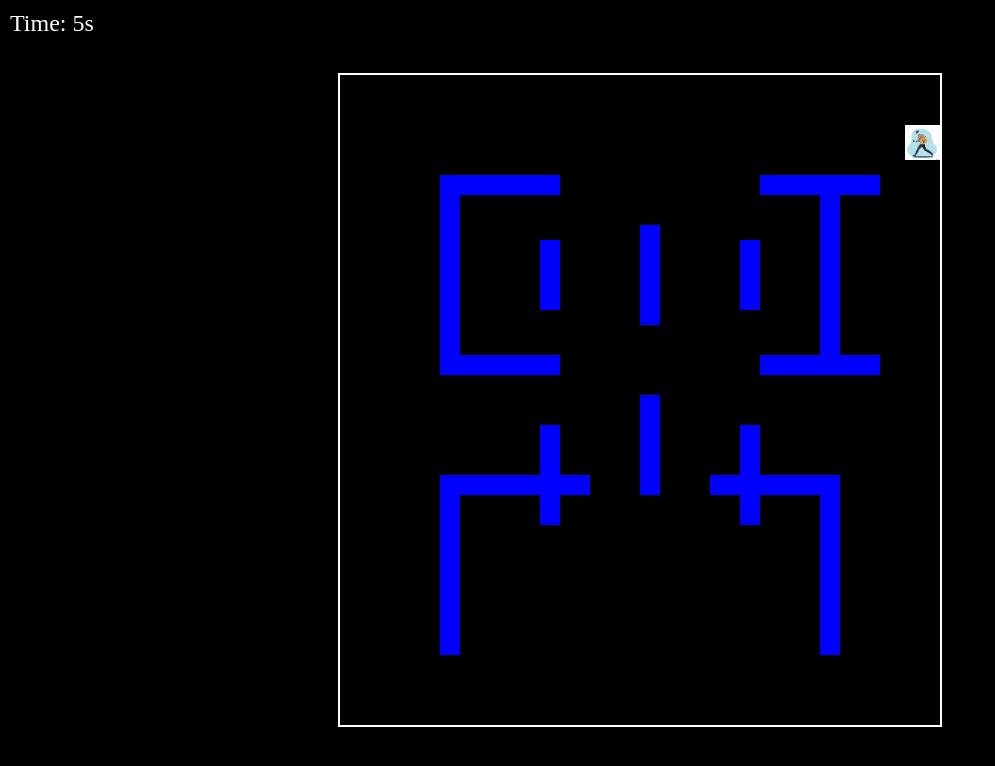
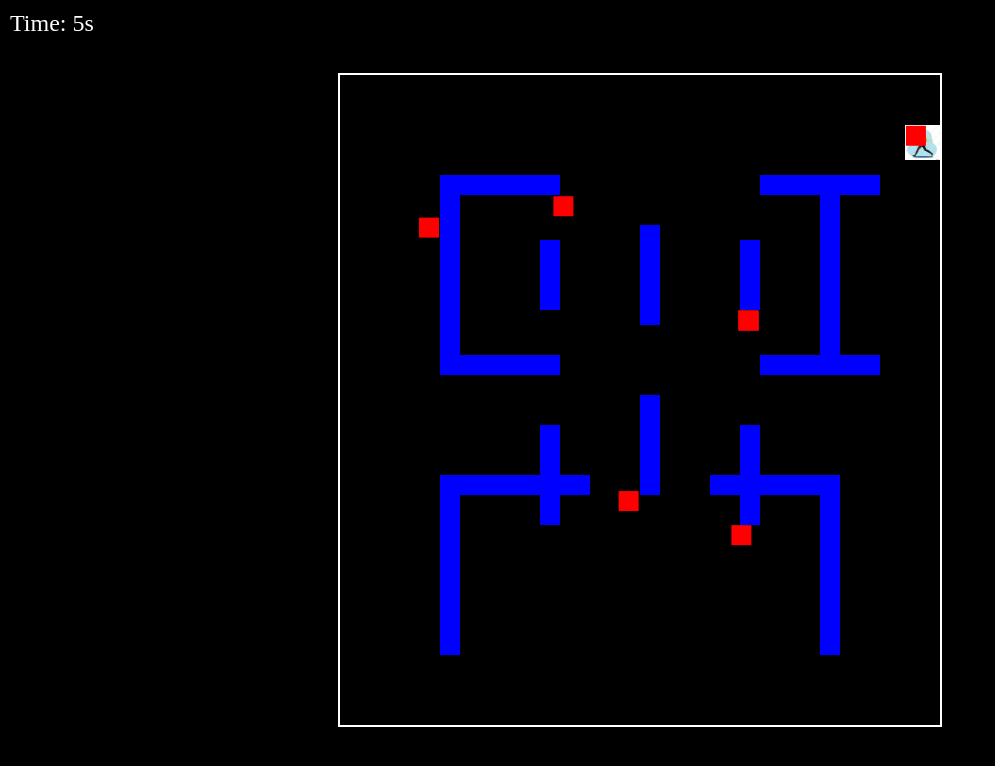
Before and after one commit to ErikTona/examenPac-man, a plain HTML site: page Pac-man/index.html in a window 1280 px wide. Shown: the whole page, without its empty margins (0-995 px from the left). Drawn offline with Linux system fonts and the light colour scheme.

Commit message:
Add files via upload

```diff
--- a/Pac-man/index.html
+++ b/Pac-man/index.html
@@ -40,7 +40,7 @@
             y: 50,
             width: 35,
             height: 35,
-            speed: 4,
+            speed: 7,
             direction: "right",
             image: new Image()
         };
@@ -48,50 +48,42 @@
         pacMan.image.src = "Ladron.jpg";
 
         const walls = [
-
             { x: 100, y: 100, width: 120, height: 20 },
             { x: 420, y: 100, width: 120, height: 20 },
             { x: 100, y: 100, width: 20, height: 200 },
             { x: 480, y: 100, width: 20, height: 200 },
             { x: 100, y: 280, width: 120, height: 20 },
             { x: 420, y: 280, width: 120, height: 20 },
-
             { x: 100, y: 400, width: 150, height: 20 },
             { x: 370, y: 400, width: 130, height: 20 },
             { x: 100, y: 420, width: 20, height: 160 },
             { x: 480, y: 420, width: 20, height: 160 },
-
             { x: 200, y: 165, width: 20, height: 70 },
             { x: 300, y: 150, width: 20, height: 100 },
             { x: 400, y: 165, width: 20, height: 70 },
-
             { x: 200, y: 350, width: 20, height: 100 },
             { x: 300, y: 320, width: 20, height: 100 },
             { x: 400, y: 350, width: 20, height: 100 }
-
         ];
 
         let startTime = Date.now();
-
-        //Actualiza el reloj
+        //Tiempo
         function updateTimer() {
             let elapsedTime = Math.floor((Date.now() - startTime) / 1000);
             timerDisplay.textContent = `Time: ${elapsedTime}s`;
         }
-        //Dibujar muros
+        //Dibuja los muros
         function drawWalls() {
             ctx.fillStyle = "blue";
             walls.forEach(wall => {
                 ctx.fillRect(wall.x, wall.y, wall.width, wall.height);
             });
         }
-        //Dibujar pac-man
+        //Dibuja al pacman
         function drawPacMan() {
-            ctx.clearRect(0, 0, canvas.width, canvas.height);
-            drawWalls();
             ctx.drawImage(pacMan.image, pacMan.x, pacMan.y, pacMan.width, pacMan.height);
         }
-
+        //Mueve al pacman
         function updatePosition() {
             let nextX = pacMan.x;
             let nextY = pacMan.y;
@@ -101,30 +93,28 @@
             if (pacMan.direction === "up") nextY -= pacMan.speed;
             if (pacMan.direction === "down") nextY += pacMan.speed;
 
-
             if (nextX < 0) nextX = 0;
             if (nextX + pacMan.width > canvas.width) nextX = canvas.width - pacMan.width;
             if (nextY < 0) nextY = 0;
             if (nextY + pacMan.height > canvas.height) nextY = canvas.height - pacMan.height;
 
-            // Colision
             if (!WallCollision(nextX, nextY)) {
                 pacMan.x = nextX;
                 pacMan.y = nextY;
             }
         }
-
-        function WallCollision(x, y) {
+        //Colision
+        function WallCollision(x, y, width = pacMan.width, height = pacMan.height) {
             return walls.some(wall => {
                 return (
                     x < wall.x + wall.width &&
-                    x + pacMan.width > wall.x &&
+                    x + width > wall.x &&
                     y < wall.y + wall.height &&
-                    y + pacMan.height > wall.y
+                    y + height > wall.y
                 );
             });
         }
-         //Cambios de direccion
+        //Cambio de direccion
         function changeDirection(event) {
             if (event.key === "ArrowRight") pacMan.direction = "right";
             if (event.key === "ArrowLeft") pacMan.direction = "left";
@@ -132,9 +122,70 @@
             if (event.key === "ArrowDown") pacMan.direction = "down";
         }
 
+        const cubes = [];
+        const cubeCount = 7;
+        const cubeSize = 20;
+
+        //Valida los enemigos
+        function generateValidCubePosition() {
+            let x, y;
+            do {
+                x = Math.random() * (canvas.width - cubeSize);
+                y = Math.random() * (canvas.height - cubeSize);
+            } while (WallCollision(x, y, cubeSize, cubeSize));
+            return { x, y };
+        }
+
+        for (let i = 0; i < cubeCount; i++) {
+            const { x, y } = generateValidCubePosition();
+            cubes.push({
+                x,
+                y,
+                speed: 2
+            });
+        }
+
+        function updateCubes() {
+            cubes.forEach(cube => {
+                let nextX = cube.x;
+                let nextY = cube.y;
+
+
+                if (pacMan.x > cube.x) nextX += cube.speed;
+                if (pacMan.x < cube.x) nextX -= cube.speed;
+                if (pacMan.y > cube.y) nextY += cube.speed;
+                if (pacMan.y < cube.y) nextY -= cube.speed;
+
+
+                if (nextX < 0 || nextX + cubeSize > canvas.width) {
+                    nextX = cube.x;
+                }
+                if (nextY < 0 || nextY + cubeSize > canvas.height) {
+                    nextY = cube.y;
+                }
+
+
+                if (!WallCollision(nextX, nextY, cubeSize, cubeSize)) {
+                    cube.x = nextX;
+                    cube.y = nextY;
+                }
+            });
+        }
+        //Dibuja los enemigos
+        function drawCubes() {
+            ctx.fillStyle = "red";
+            cubes.forEach(cube => {
+                ctx.fillRect(cube.x, cube.y, cubeSize, cubeSize);
+            });
+        }
+        //Llama las funciones
         function gameLoop() {
+            ctx.clearRect(0, 0, canvas.width, canvas.height);
+            drawWalls();
             updatePosition();
             drawPacMan();
+            updateCubes();
+            drawCubes();
             updateTimer();
             requestAnimationFrame(gameLoop);
         }
```
Lines whose indentation alone changed are shown as unchanged.
